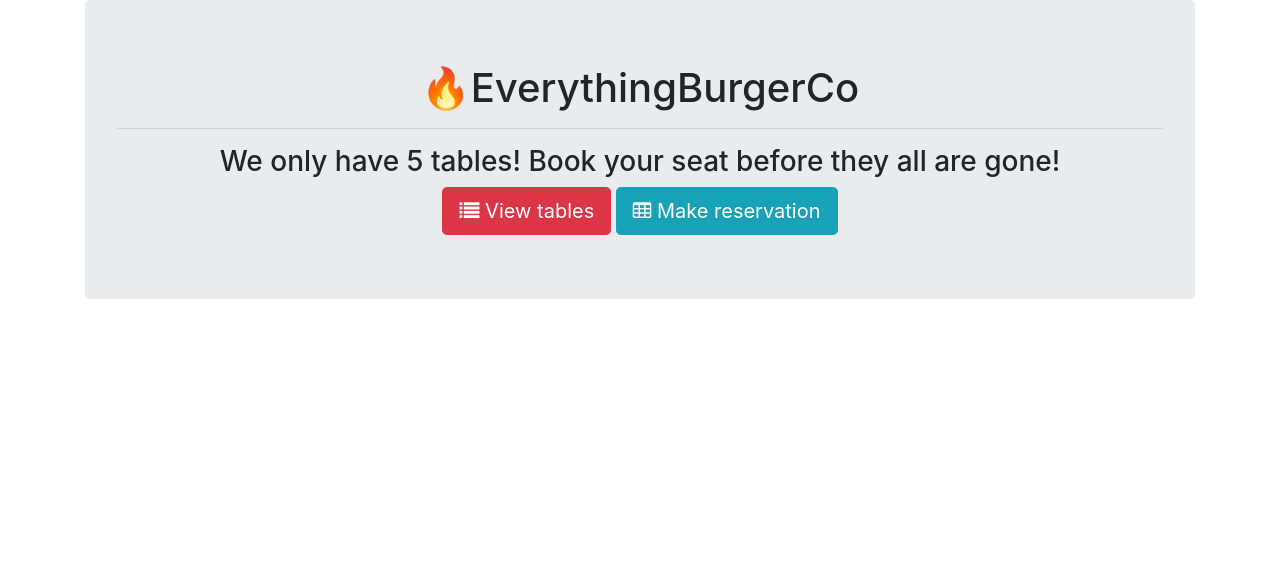
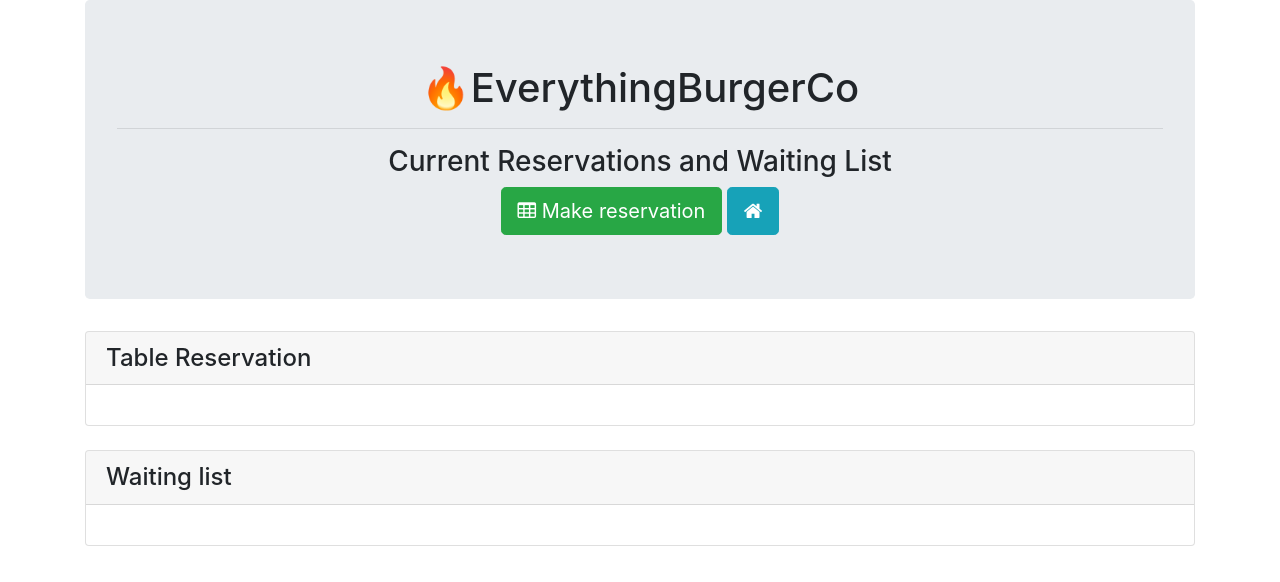
Before and after one commit to swilliams2077/EverythingBurgerCo, a plain HTML site: page tables.html in a window 1280 px wide. Drawn offline with nearby package versions, Linux system fonts and the light colour scheme.

Commit message:
add table page, id: waitingSection, tableSection

```diff
--- a/tables.html
+++ b/tables.html
@@ -20,15 +20,35 @@
     <div class="jumbotron">
       <h1 class="text-center">🔥EverythingBurgerCo</h1>
       <hr>
-      <h3 class="text-center">We only have 5 tables! Book your seat before they all are gone!</h3>
+      <h3 class="text-center">Current Reservations and Waiting List</h3>
       <div class="text-center">
-      <a href="/api/tables"><button class="btn btn-danger btn-lg"><span
-        class="fa fa-list"></span> View tables</button></a>
-      <a href="/reserve"><button  class="btn btn-info btn-lg text-center"><span class="fa fa-table">
-
+      <a href="/reserve"><button  class="btn btn-success   btn-lg text-center"><span class="fa fa-table">
       </span> Make reservation</button></a>
+      <a href="/index"><button  class="btn btn-info btn-lg text-center"><span class="fa fa-home">
+    </span></button></a>
       </div>
     </div>
+
+    <div class="row">
+
+        <div class="col-12 ">
+              <div class="card">
+                    <h4 class="card-header">Table Reservation</h4>
+                    <div class="card-body" id="tableSection">
+                    </div>
+              </div>
+              <br>
+              <div class="card">
+                    <h4 class="card-header">Waiting list</h4>
+                    <div class="card-body" id="waitingSection">
+                    </div>
+
+              </div>
+
+
+            </div>
+            </div>
+
     </div>
   <script type="text/javascript">
     $("#search-btn").on("click", function() {
```
